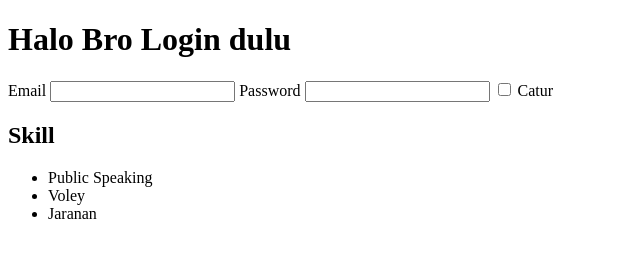
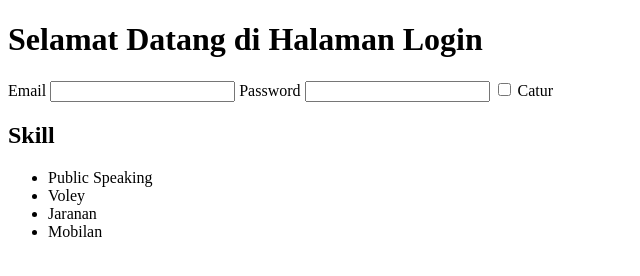
Before and after one commit to moonton123/internWebMOA, a plain HTML site: page index.html in a window 1280 px wide. Shown: the whole page, without its empty margins (0-640 px from the left). Drawn offline with Linux system fonts and the light colour scheme.

Commit message:
Update index.html

```diff
--- a/index.html
+++ b/index.html
@@ -7,7 +7,7 @@
     <title>Document</title>
 </head>
 <body>
-    <h1>Halo Bro Login dulu</h1>
+    <h1>Selamat Datang di Halaman Login</h1>
 
     <label for="email">Email</label>
     <input type="email" name="email" id="email">
@@ -23,6 +23,7 @@
         <li>Public Speaking</li>
         <li>Voley</li>
         <li>Jaranan</li>
+        <li>Mobilan</li>
     </ul>
 
     <img src="" alt="">
```
